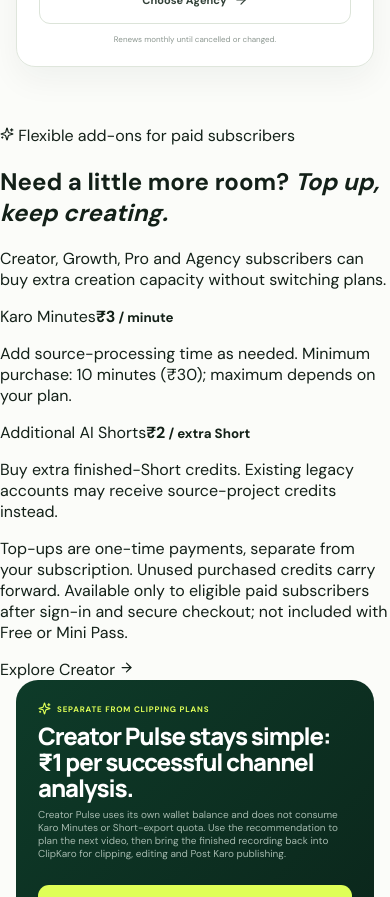
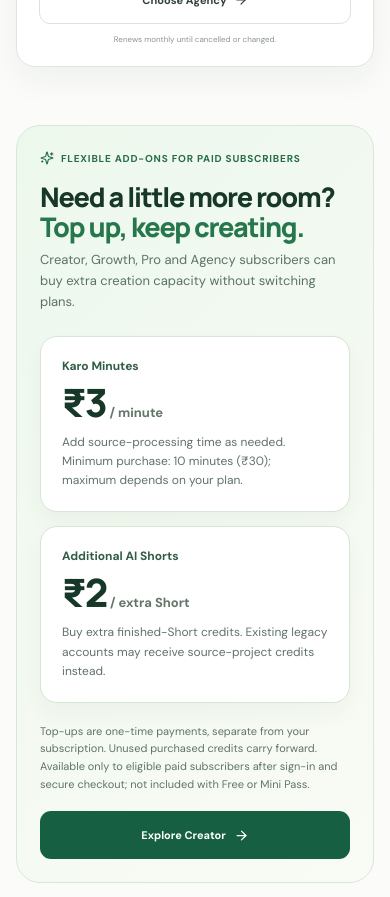
Before and after one commit to faikmulla6-cpu/Clipkaro, a Next.js app in the folder frontend/: page /pricing in a window 390 px wide. Shown: the part 3660-4557 px from the top of the page. Built offline with nearby package versions, Linux system fonts and the light colour scheme; no server answers.

Commit message:
style(pricing): add responsive top-up section

```diff
--- a/frontend/components/PublicPricingView.module.css
+++ b/frontend/components/PublicPricingView.module.css
@@ -7,3 +7,20 @@
   .primary,.secondary,.pulseCard>a{min-height:48px}.planGrid li,.pulseCard p,.trustGrid p{overflow-wrap:anywhere}.pulseCard{width:calc(100% - 32px);padding:22px}.pulseCard h2{font-size:24px}
   .trust{width:calc(100% - 32px);padding:20px}.trustLinks{display:grid;grid-template-columns:1fr}.trustLinks a{min-height:44px;display:flex;align-items:center}
 }
+
+/* Optional credit purchases, kept separate from base subscription limits. */
+.topupSection{width:min(1132px,calc(100% - 48px));margin:0 auto 32px;padding:33px;border-radius:24px;background:linear-gradient(135deg,#edf8ed,#f9fbf5);border:1px solid #d7e8d7;color:#173828}
+.topupHeading>span{display:inline-flex;align-items:center;gap:7px;color:#276d47;font-size:10px;font-weight:900;letter-spacing:.08em;text-transform:uppercase}
+.topupHeading h2{margin:12px 0 9px;font:800 clamp(27px,3.2vw,39px)/1.1 'Manrope',sans-serif;letter-spacing:-1.25px}
+.topupHeading h2 em{color:#26774c;font-style:normal}
+.topupHeading>p{margin:0;color:#5c7264;font-size:13px;line-height:1.6}
+.topupGrid{display:grid;grid-template-columns:repeat(2,minmax(0,1fr));gap:14px;margin-top:23px}
+.topupGrid article{padding:25px;border:1px solid #d6e5d6;border-radius:17px;background:#fff;box-shadow:0 10px 22px rgba(22,59,35,.04)}
+.topupGrid article>span{display:block;color:#315d45;font-size:12px;font-weight:900}
+.topupGrid strong{display:block;margin:9px 0 11px;font:800 39px/1 'Manrope',sans-serif;letter-spacing:-1.5px}
+.topupGrid strong small{color:#63766a;font:700 13px 'DM Sans',sans-serif;letter-spacing:0}
+.topupGrid p{margin:0;color:#617368;font-size:12px;line-height:1.6}
+.topupFooter{display:flex;justify-content:space-between;align-items:center;gap:18px;margin-top:20px}
+.topupFooter p{max-width:740px;margin:0;color:#607467;font-size:11px;line-height:1.6}
+.topupFooter>a{display:inline-flex;flex:0 0 auto;align-items:center;justify-content:center;gap:8px;min-height:43px;padding:0 16px;border-radius:11px;background:#165f43;color:#fff;font-size:11px;font-weight:900}
+@media(max-width:740px){.topupSection{width:calc(100% - 32px);padding:23px}.topupGrid{grid-template-columns:1fr}.topupGrid article{padding:21px}.topupFooter{align-items:stretch;flex-direction:column}.topupFooter>a{min-height:48px}}
```
